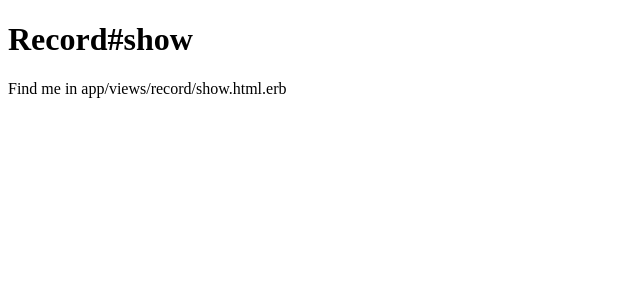
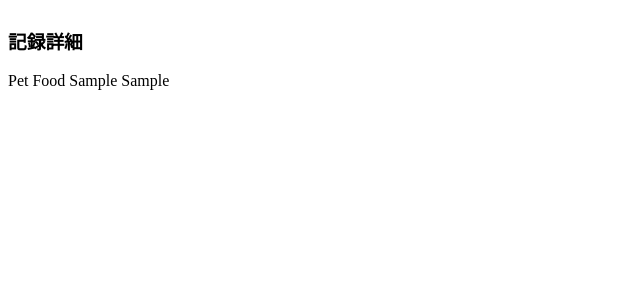
Before and after one commit to Wakana-Honda/Uchinoko, a Rails app: page /record/1 in a window 1280 px wide. Shown: the top 300 px of the page, without its empty margins (0-640 px from the left). Run offline with Rails 7, Linux system fonts and the light colour scheme; tables that the repository leaves empty hold one stand-in row (values such as "Sample post"); style sheets or scripts are compiled from the project's sources.

Commit message:
難しいとこー

```diff
--- a/app/controllers/record_controller.rb
+++ b/app/controllers/record_controller.rb
@@ -4,19 +4,22 @@ class RecordController < ApplicationController
   end
 
   def create
-   # binding.pry
    @record = Record.new(record_params)
    @record.end_user_id = current_end_user.id
    @record.save
-    redirect_to record_index_path
+    redirect_to record_path(@record.id)
+ end
+
+ def show
+  # binding.pry
+  @record = Record.find(params[:id])
+  # @pet = @record.pet_name
+  # @food = @record.food_name
  end
 
   def index
    @records = Record.all
-   @records = current_end_user.records
-  end
-
-  def show
+   # @records = current_end_user.records
   end
 
   def edit
@@ -25,7 +28,7 @@ class RecordController < ApplicationController
   private
   # ストロングパラメータ
   def record_params
-    params.require(:record).permit(:amount,:memo)
+    params.require(:record).permit(:amount,:memo,:pet_name,:food_name)
     # :pet_id,:food_id,
   end
 
--- a/app/models/food.rb
+++ b/app/models/food.rb
@@ -1,5 +1,6 @@
 class Food < ApplicationRecord
   belongs_to :end_user
+  belongs_to :records
   has_many :genres, dependent: :destroy
   has_many :types, dependent: :destroy
   has_one_attached :food_image
--- a/app/models/pet.rb
+++ b/app/models/pet.rb
@@ -1,5 +1,6 @@
 class Pet < ApplicationRecord
   belongs_to :end_user
+  belongs_to :records
   has_one_attached :pet_image
 
   def get_pet_image(width, height)
--- a/app/models/record.rb
+++ b/app/models/record.rb
@@ -1,3 +1,5 @@
 class Record < ApplicationRecord
   belongs_to :end_user
+  has_many :foods, dependent: :destroy
+  has_many :pets, dependent: :destroy
 end
--- a/app/views/record/index.html.erb
+++ b/app/views/record/index.html.erb
@@ -4,7 +4,8 @@
 
 <div>
 <% @records.each do |record| %>
-
+ <!--ペットの名前<= record.pets.name %>-->
+ <!--フード名<= record.foods.name %>-->
  摂取量<%= record.amount %>
  メモ<%= record.memo %>
 
--- a/app/views/record/show.html.erb
+++ b/app/views/record/show.html.erb
@@ -1,2 +1,8 @@
-<h1>Record#show</h1>
-<p>Find me in app/views/record/show.html.erb</p>
+<div class = "title">
+ <h3><strong>記録詳細</strong></h3>
+</div>
+
+<%= @record.pets.name %>
+<%= @record.foods.name %>
+<%= @record.amount %>
+<%= @record.memo %>
--- /dev/null
+++ b/db/migrate/20221010142431_add_pet_name_to_records.rb
@@ -0,0 +1,5 @@
+class AddPetNameToRecords < ActiveRecord::Migration[6.1]
+  def change
+    add_column :records, :pet_name, :string
+  end
+end
--- /dev/null
+++ b/db/migrate/20221010142513_add_food_name_to_records.rb
@@ -0,0 +1,5 @@
+class AddFoodNameToRecords < ActiveRecord::Migration[6.1]
+  def change
+    add_column :records, :food_name, :string
+  end
+end
```
Also changed, not shown: app/views/record/new.html.erb (+8 -4 lines), db/schema.rb.
